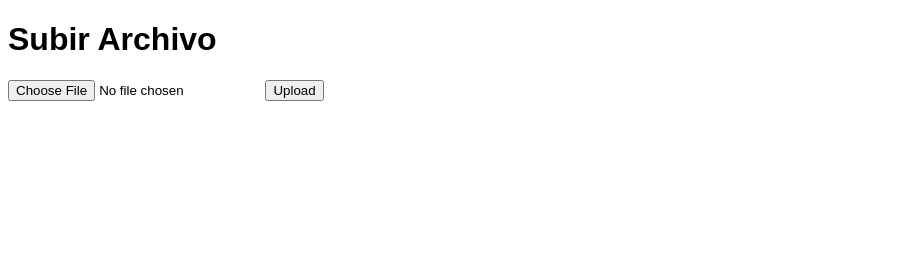
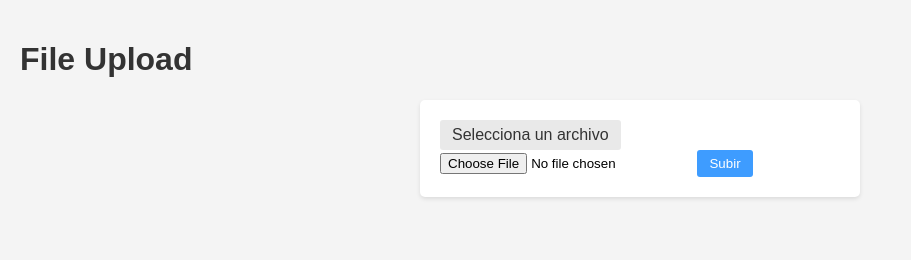
Before and after one commit to totielabrie11/subirArchivo, a website: page public/index.html in a window 1280 px wide. Shown: the whole page, without its empty margins (0-911 px from the left). Drawn offline with Linux system fonts and the light colour scheme; no server answers.

Commit message:
alguna corrección de estilos

```diff
--- a/public/index.html
+++ b/public/index.html
@@ -5,29 +5,21 @@
   <title>Subir archivos</title>
     <link rel="stylesheet" href="styles.css">
 </head>
-<body>
-  <!DOCTYPE html>
-  <html>
-  <head>
-    <title>Subir Archivo</title>
-    <link rel="stylesheet" href="styles.css">
 
-  </head>
   <body>
-    <h1>Subir Archivo</h1>
-    <form id="upload-form" action="/upload" method="post" enctype="multipart/form-data">
-      <input type="file" name="file" id="file-input" />
-      <input type="submit" value="Upload" />
-    </form>
+    <h1>File Upload</h1>
+    <div class="upload-container">
+      <form id="upload-form" action="/upload" method="post" enctype="multipart/form-data">
+        <label for="file-input" class="custom-file-label">Selecciona un archivo</label>
+        <input type="file" name="file" id="file-input" />
+        <button type="submit" class="upload-button">Subir</button>
+      </form>
+    </div>
+
 
     <div id="message"></div>
     <ul id="file-list"></ul>
 
-
+    <script src="index.js"></script>
   </body>
-  </html>
-
-
-  <script src="index.js"></script>
-</body>
 </html>
--- a/public/styles.css
+++ b/public/styles.css
@@ -1,18 +1,86 @@
-
 body {
   font-family: Arial, sans-serif;
+  background-color: #f4f4f4;
+  margin: 0;
+  padding: 20px;
 }
 
-.success {
-  color: green;
-  margin-top: 20px;
-  border-style: 10px, 10px rgb(1,5,6);
+h1 {
+  color: #333;
 }
 
-.error {
-  color: orange;
+#message {
+  margin-top: 20px;
+  padding: 10px;
+  border-radius: 5px;
+  font-weight: bold;
+}
+
+.error{
+  color: orangered;
+}
+
+.success{
+  color: rgb(10, 225, 10);
+}
+
+.upload-container {
+  max-width: 400px;
+  margin: 20px auto;
+  background-color: #fff;
+  padding: 20px;
+  border-radius: 5px;
+  box-shadow: 0 2px 4px rgba(0, 0, 0, 0.1);
+}
+
+.custom-file-label {
+  display: inline-block;
+  padding: 6px 12px;
+  cursor: pointer;
+  background-color: #e9e9e9;
+  color: #333;
+  border-radius: 3px;
+  transition: background-color 0.3s ease;
+}
+
+.custom-file-label:hover {
+  background-color: #d9d9d9;
+}
+
+
+.upload-button {
+  display: inline-block;
+  padding: 6px 12px;
+  background-color: #3e9cff;
+  color: #fff;
+  border: none;
+  border-radius: 3px;
+  cursor: pointer;
+  transition: background-color 0.3s ease;
+}
+
+.upload-button:hover {
+  background-color: #3281e6;
 }
 
 ul {
   list-style-type: none;
+  margin: 0;
+  padding: 0;
 }
+
+ul li {
+  margin-bottom: 10px;
+  padding: 10px;
+  background-color: #fff;
+  border-radius: 5px;
+  box-shadow: 0 2px 4px rgba(0, 0, 0, 0.1);
+}
+
+ul li:last-child {
+  margin-bottom: 0;
+}
+
+ul li:hover {
+  background-color: #f0f0f0;
+}
```
